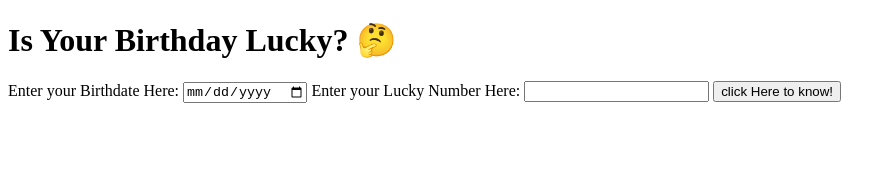
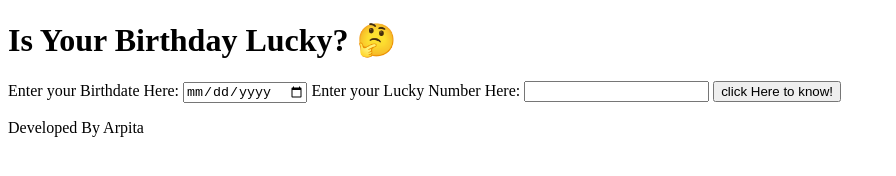
Before and after one commit to arpita-2/is-your-birthday-lucky, a plain HTML site: page index.html in a window 1280 px wide. Shown: the whole page, without its empty margins (0-896 px from the left). Drawn offline with Linux system fonts and the light colour scheme.

Commit message:
footer initialize

```diff
--- a/index.html
+++ b/index.html
@@ -19,6 +19,13 @@
         <input class="input" id="lucky-number" type="number"/>
 
         <button id="check-btn">click Here to know!</button>
+        <p id="output-container"></p>
+
+        <div>
+
+            <footer>
+                <p>Developed By Arpita</p>
+            </footer>
 
 </body>
 </html>
```
